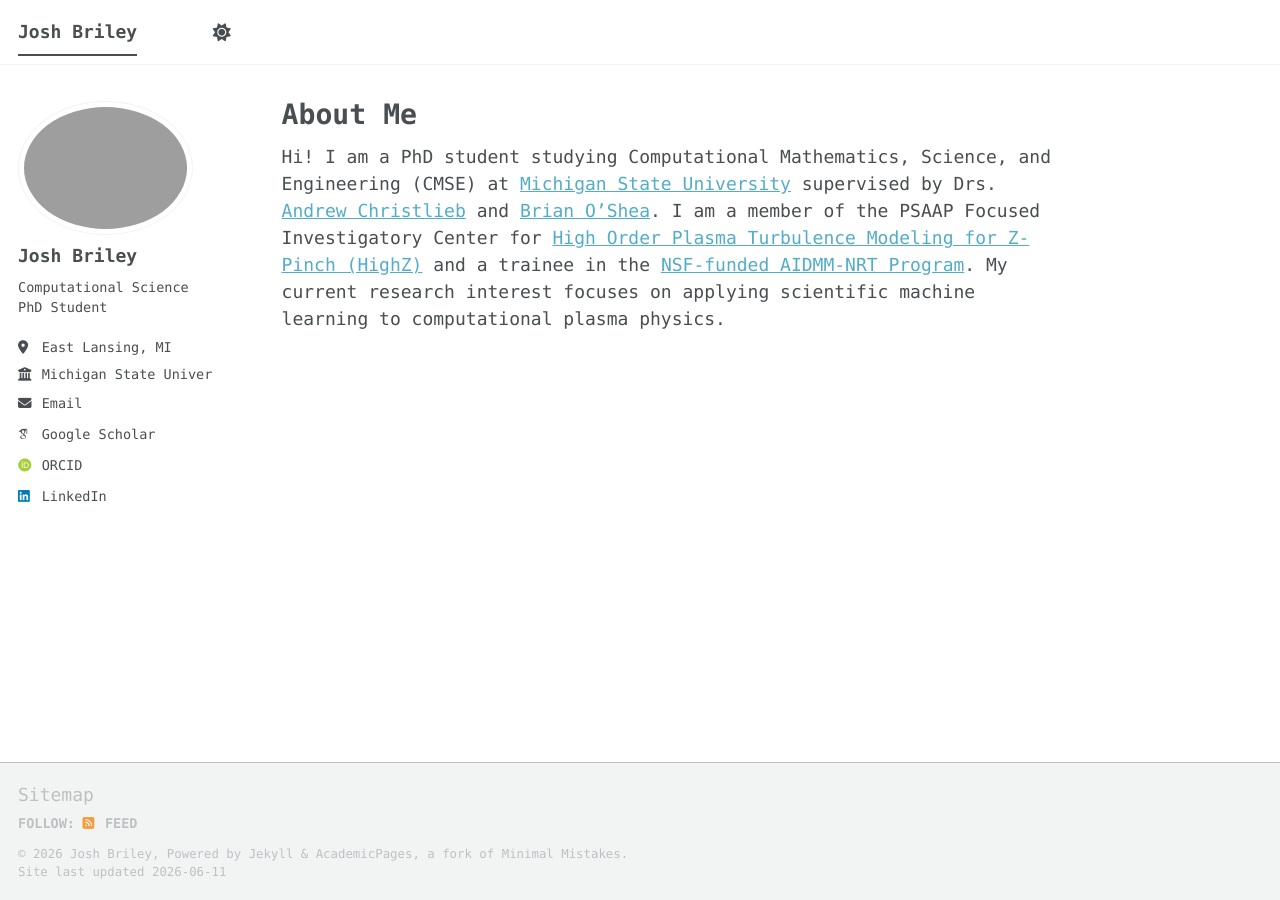
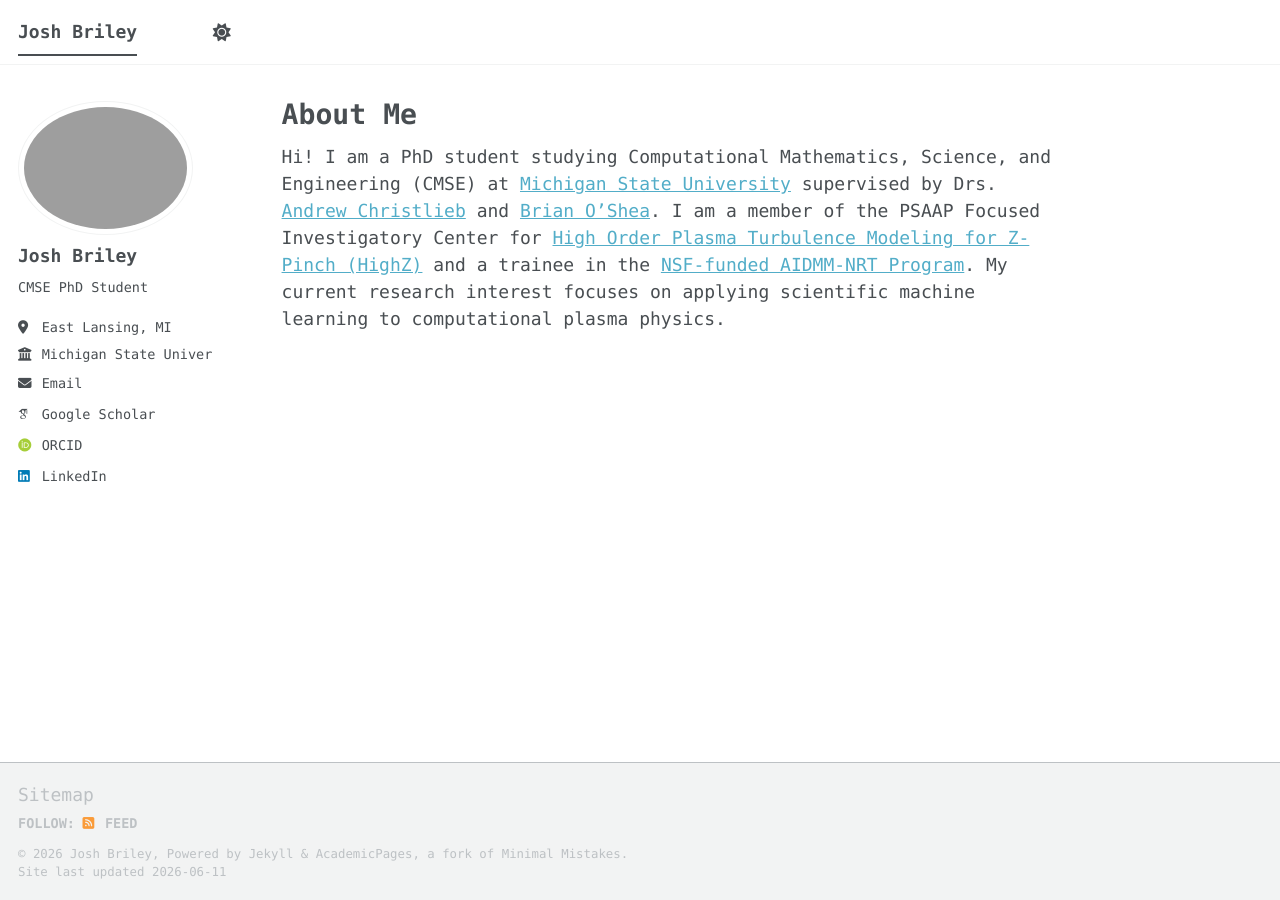
Before and after one commit to joshbriley/joshbriley.github.io, a Jekyll site: the page built from _pages/about.md, in a window 1280 px wide. Built offline with Jekyll 4.4.1, drawn with Linux system fonts in a browser that asks for light colours; some web fonts are replaced; a script bundle is joined from its source files by our own code; library files that are not in the unit come from our copies.

Commit message:
Update bio from 'Computational Science' to 'CMSE'

```diff
--- a/_config.yml
+++ b/_config.yml
@@ -26,7 +26,7 @@ author:
   avatar           : "profile.png"
   name             : "Josh Briley"
   pronouns         : #"he/his"
-  bio              : "Computational Science PhD Student"
+  bio              : "CMSE PhD Student"
   location         : "East Lansing, MI"
   employer         : "Michigan State University"
   uri              : # URL
```
